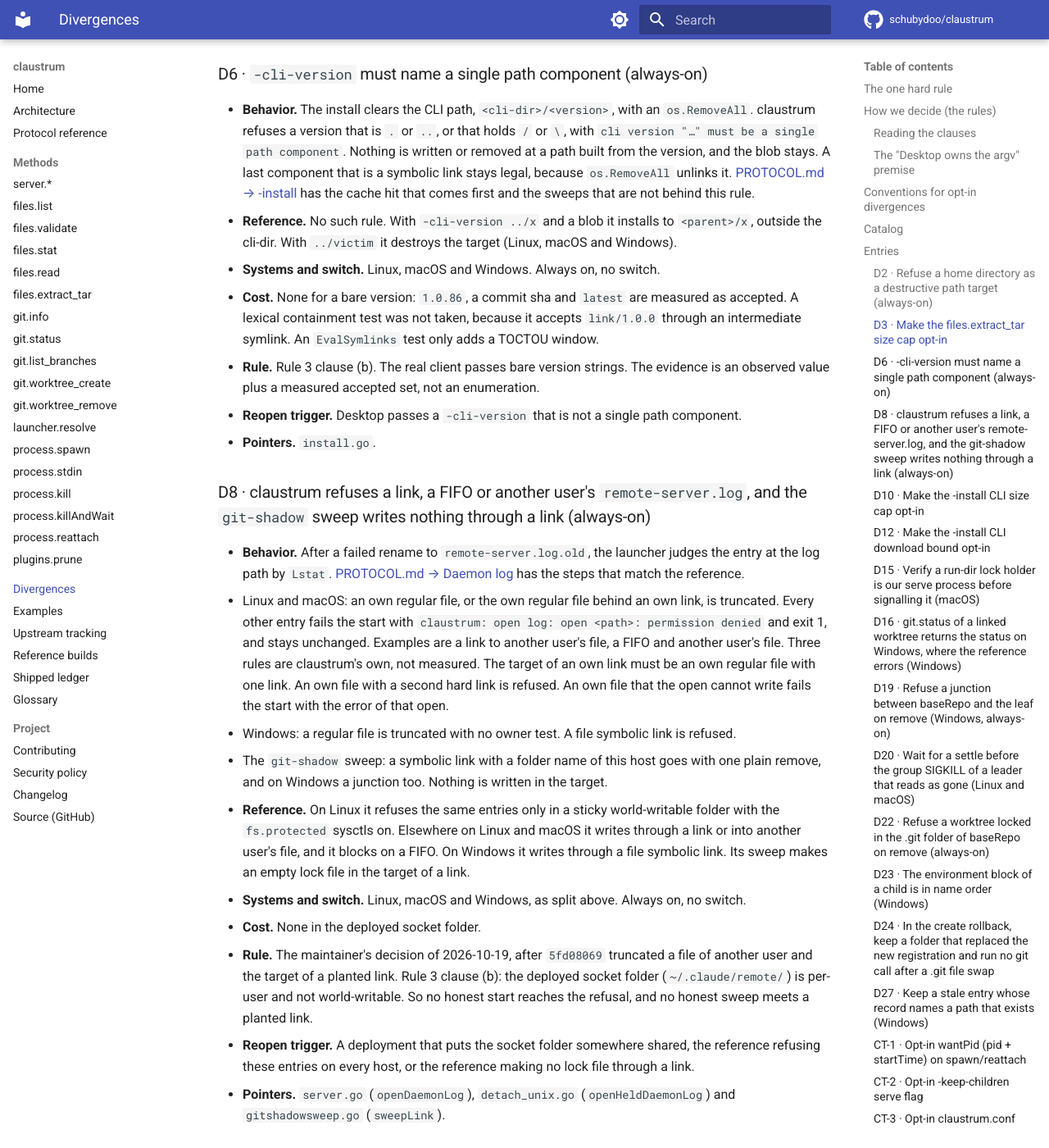
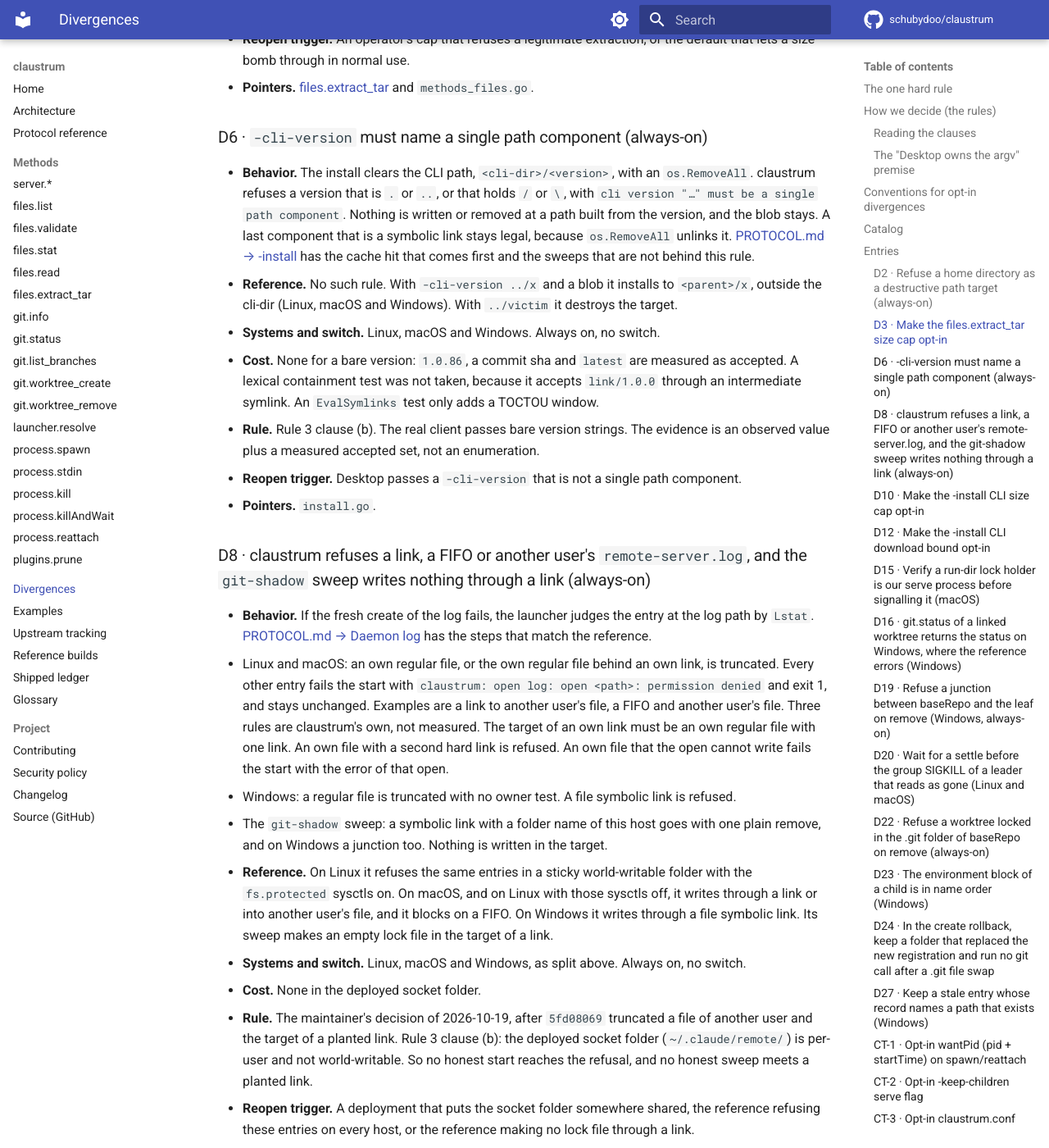
Before and after one commit to schubydoo/claustrum, an MkDocs documentation site: the page built from docs/DIVERGENCES.md, in a window 1280 px wide and 1400 px high, scrolled down 6807 px. Shown: the whole window at 82% size. Built offline with MkDocs 1.6.1 and Material for MkDocs 9.7.7, drawn with Linux system fonts in a browser that asks for light colours; comment, search, counter and statistics services are not loaded; some of the changed text lies outside the part shown.

Commit message:
docs: restore the measured scope of D2, D6 and D8
Co-Authored-By: Claude Opus 5.5 <noreply@anthropic.com>

```diff
--- a/docs/DIVERGENCES.md
+++ b/docs/DIVERGENCES.md
@@ -185,15 +185,19 @@ no flag and no key.
     prune skip such an entry (`cliEntryHoldsHome`).
 - **Reference.** It wipes home for `"destDir":"~"` and answers
   `{"success":true}` (measured on `7d193f89`). `-install` removes home as a tree
-  and puts the CLI file there (Linux, macOS and Windows). No measured staging
-  entry of the reference held home, so that guard is claustrum's own.
+  and puts the CLI file there (measured with `-cli-zst` on Linux, macOS and
+  Windows). Not measured: `-cli-url`, a mount of a parent folder of home, a home
+  folder that does not exist, a hard link, Unicode normalization forms, a
+  case-sensitive volume on macOS and a UNC path. For the last name `...` both
+  answer `clean destDir: RemoveAll ...: invalid argument` on Windows, which is
+  parity. No measured staging entry of the reference held home, so that guard
+  is claustrum's own.
 - **Systems and switch.** Linux, macOS and Windows, with the staging removes
   on Windows only. Always on, no switch.
 - **Cost.** A caller that names home, or a folder that holds it, gets a refusal.
   On Windows claustrum refuses a `destDir` with the `\\?\` prefix and a dot or a
   space after its last name. There `5fd08069` extracts into the folder with no
-  dot or space. For the last name `...` both answer
-  `clean destDir: RemoveAll ...: invalid argument`.
+  dot or space.
 - **Rule.** Rule 3 clause (a). The home wipe is unrecoverable data loss. No
   honest caller has a use for it, but a caller can reach it by accident. On
   2026-08-02 an in-repo fuzzer sent `"destDir":"~"` to a live daemon and
@@ -243,8 +247,8 @@ no flag and no key.
   has the cache hit that comes first and the sweeps that are not behind this
   rule.
 - **Reference.** No such rule. With `-cli-version ../x` and a blob it installs
-  to `<parent>/x`, outside the cli-dir. With `../victim` it destroys the target
-  (Linux, macOS and Windows).
+  to `<parent>/x`, outside the cli-dir (Linux, macOS and Windows). With
+  `../victim` it destroys the target.
 - **Systems and switch.** Linux, macOS and Windows. Always on, no switch.
 - **Cost.** None for a bare version: `1.0.86`, a commit sha and `latest` are
   measured as accepted. A lexical containment test was not taken, because it
@@ -259,8 +263,8 @@ no flag and no key.
 
 ### D8 · claustrum refuses a link, a FIFO or another user's `remote-server.log`, and the `git-shadow` sweep writes nothing through a link (always-on) { #d8 }
 
-- **Behavior.** After a failed rename to `remote-server.log.old`, the launcher
-  judges the entry at the log path by `Lstat`.
+- **Behavior.** If the fresh create of the log fails, the launcher judges the
+  entry at the log path by `Lstat`.
   [PROTOCOL.md → Daemon log](PROTOCOL.md#daemon-log-remote-serverlog) has the
   steps that match the reference.
   - Linux and macOS: an own regular file, or the own regular file behind an own
@@ -276,10 +280,10 @@ no flag and no key.
   - The `git-shadow` sweep: a symbolic link with a folder name of this host goes
     with one plain remove, and on Windows a junction too. Nothing is written in
     the target.
-- **Reference.** On Linux it refuses the same entries only in a sticky
-  world-writable folder with the `fs.protected` sysctls on. Elsewhere on Linux
-  and macOS it writes through a link or into another user's file, and it blocks
-  on a FIFO. On Windows it writes through a file symbolic link. Its sweep makes
+- **Reference.** On Linux it refuses the same entries in a sticky
+  world-writable folder with the `fs.protected` sysctls on. On macOS, and on
+  Linux with those sysctls off, it writes through a link or into another user's
+  file, and it blocks on a FIFO. On Windows it writes through a file symbolic link. Its sweep makes
   an empty lock file in the target of a link.
 - **Systems and switch.** Linux, macOS and Windows, as split above. Always on,
   no switch.
```
